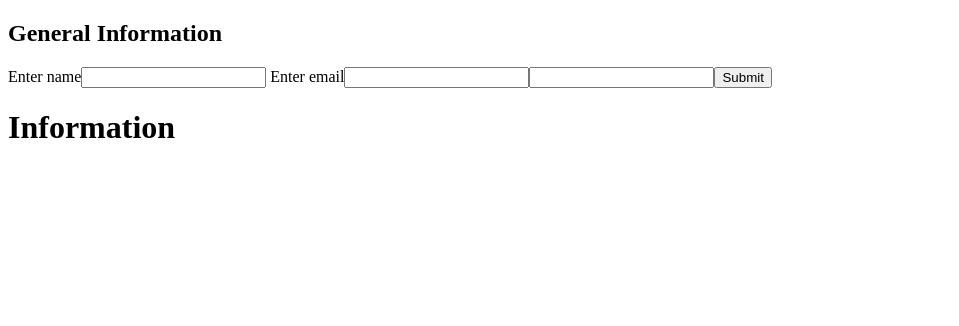
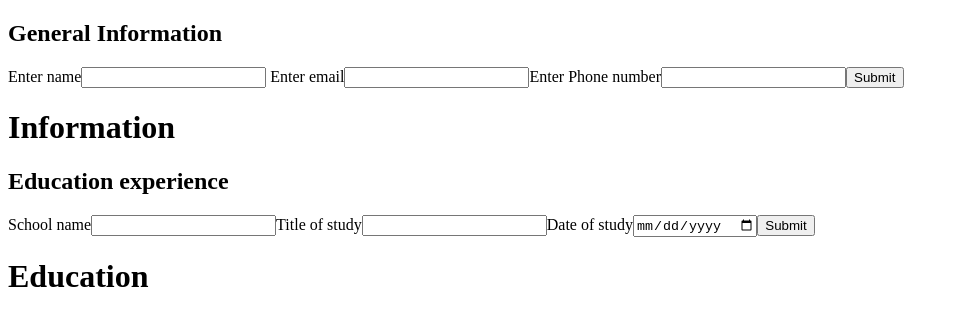
Before and after one commit to Russel-domingo/CV-APPLICATION, a React (Vite) app: page / in a window 1280 px wide. Shown: the top 326 px of the page, without its empty margins (0-959 px from the left). Built offline with nearby package versions, Linux system fonts and the light colour scheme.

Commit message:
finish the education component

```diff
--- a/src/App.jsx
+++ b/src/App.jsx
@@ -1,5 +1,6 @@
 import { useState } from "react";
 import Information from "./components/information";
+import Education from "./components/education";
 
 function App() {
 
@@ -9,6 +10,12 @@ function App() {
         phoneNumber: ''
 
     });
+    const [education, setEducation] = useState({
+        schoolName: '',
+        titleOfStudy: '',
+        dateOfStudy: ''
+    });
+
     return (
         <div>
             <Information info={info} setInfo={setInfo}></Information>
@@ -16,6 +23,11 @@ function App() {
             <h2>{info.fullName}</h2>
             <h2>{info.email}</h2>
             <h2>{info.phoneNumber}</h2>
+            <Education education={education} setEducation={setEducation}></Education>
+            <h1>Education</h1>
+            <h2>{education.schoolName}</h2>
+            <h2>{education.titleOfStudy}</h2>
+            <h2>{education.dateOfStudy}</h2>
         </div>
     );
 }
--- /dev/null
+++ b/src/components/education.jsx
@@ -0,0 +1,59 @@
+import { useState } from "react";
+
+
+function Education(props) {
+
+    const [isEdit, setEdit] = useState(false);
+    const [schoolName, setSchoolName] = useState('');
+    const [titleOfStudy, setTitleOfStudy] = useState('');
+    const [dateOfStudy, setDateOfStudy] = useState('');
+
+    const handleSubmit = (event) => {
+        event.preventDefault();
+
+        props.setEducation({
+            schoolName: schoolName,
+            titleOfStudy: titleOfStudy,
+            dateOfStudy: dateOfStudy
+        });
+        setEdit(true);
+    }
+
+    return(
+        <section className="education-section">
+            <h2>Education experience</h2>
+            {!isEdit ?
+            (
+            <form className="education-form" onSubmit={handleSubmit}>
+                <label htmlFor="schoolName">School name</label>
+                <input
+                    type="text"
+                    name="schoolName"
+                    value={schoolName}
+                    onChange={(event) => setSchoolName(event.target.value)}
+                />
+                <label htmlFor="titleOfStudy">Title of study</label>
+                <input
+                    type="text"
+                    name="titleOfStudy"
+                    value={titleOfStudy}
+                    onChange={(event) => setTitleOfStudy(event.target.value)}
+                />
+                <label htmlFor="dataOfStudy">Date of study</label>
+                <input
+                    type="date"
+                    name="dataOfStudy"
+                    value={dateOfStudy}
+                    onChange={(event) => setDateOfStudy(event.target.value)}
+                />
+
+                <button type="submit">Submit</button>
+            </form>
+            ) : (<button onChange={() => isEdit(false)}> Edit</button>)}
+
+        </section>
+    );
+
+}
+
+export default Education;
--- a/src/components/information.jsx
+++ b/src/components/information.jsx
@@ -18,7 +18,7 @@ function Information(props) {
             fullName: fullName,
             email: email,
             phoneNumber: phoneNumber
-        })
+        });
         setEdit(true);
     };
 
@@ -28,7 +28,7 @@ function Information(props) {
             <h1>General Information</h1>
             {!isEdit ?
             (
-            <form className="general-information" onSubmit={handleSubmit}>
+            <form className="general-information-form" onSubmit={handleSubmit}>
                 <label htmlFor="fullName"> Enter name</label>
                 <input
                     name="fullName"
@@ -43,6 +43,7 @@ function Information(props) {
                     onChange={(event) => setEmail(event.target.value)}
                     value={email}
                 />
+                <label htmlFor="phoneNumber">Enter Phone number</label>
                 <input
                     type="tel"
                     name="phoneNumber"
```
